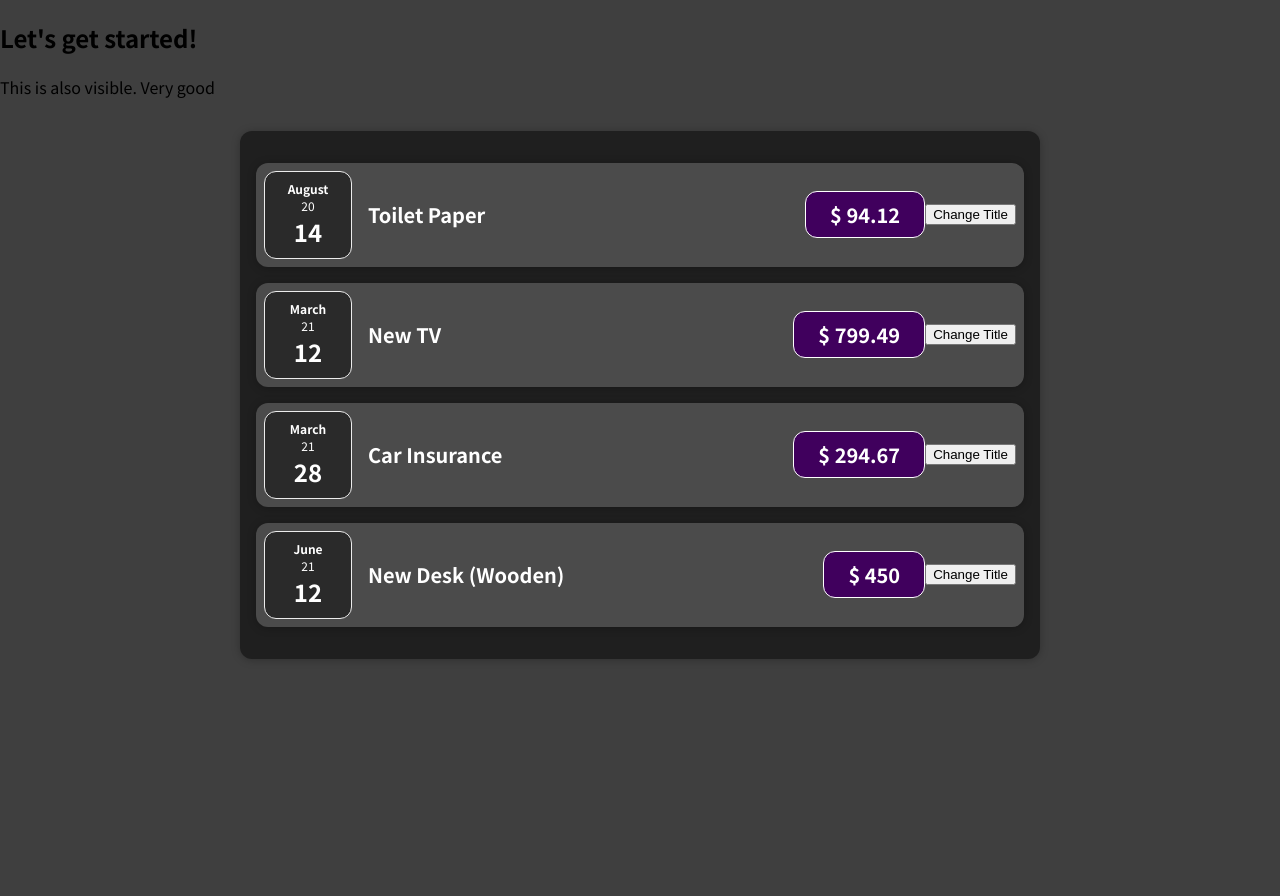
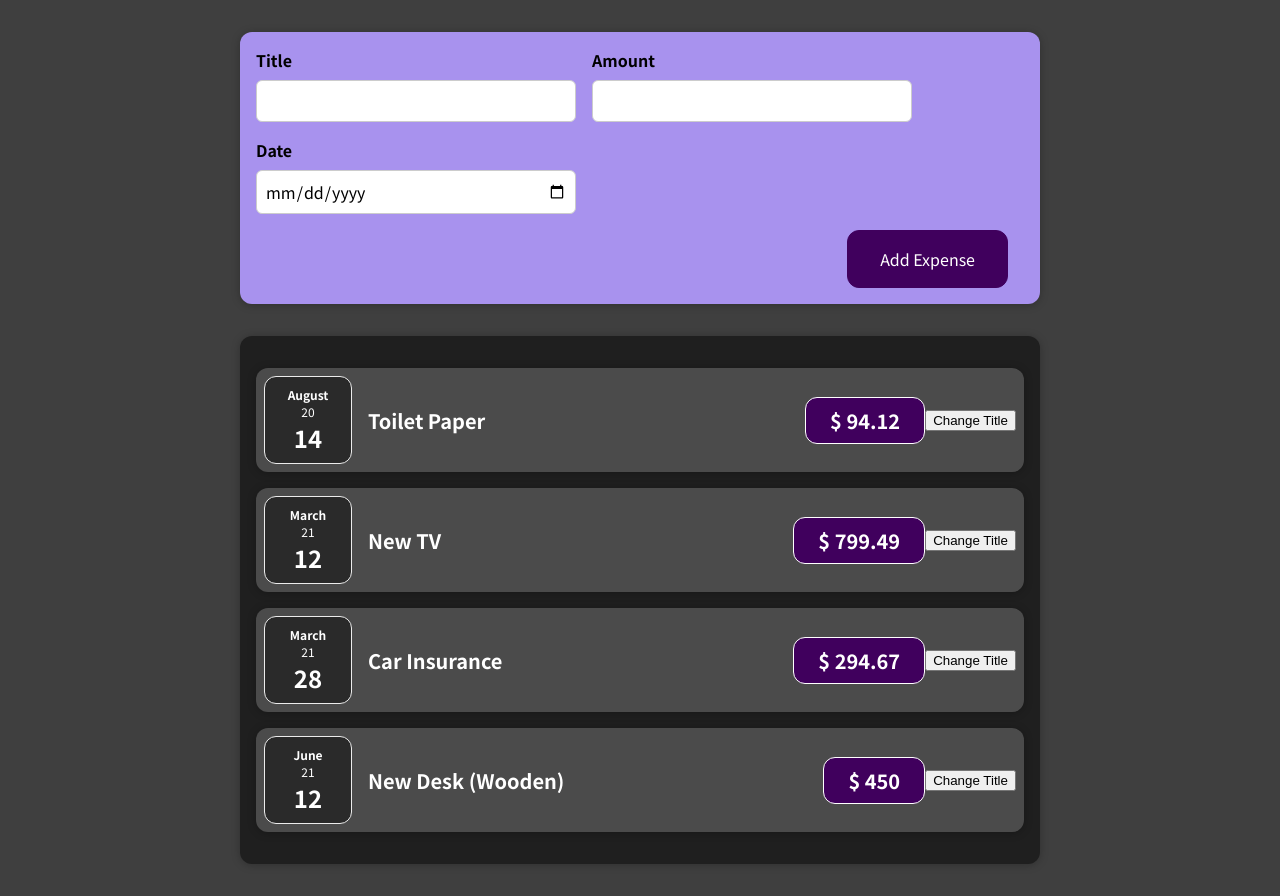
Before and after one commit to Suxrob9966/React-Complete-Guide, a React (Create React App) app: page / in a window 1280 px wide. Before the commit the page ends 800 px from the top, so only its background shows below. Built offline with nearby package versions, Linux system fonts and the light colour scheme.

Commit message:
creating input form

```diff
--- a/src/App.js
+++ b/src/App.js
@@ -1,4 +1,5 @@
 import Expenses from "./components/Expenses/Expenses";
+import NewExpense from "./components/NewExpense/NewExpense";
 import React from "react";
 
 const App = () => {
@@ -35,8 +36,7 @@
 
   return (
     <div>
-      <h2>Let's get started!</h2>
-      <p>This is also visible. Very good </p>
+      <NewExpense />
 
       {/*we pass expenses array elements as attributes into custom defined element ExpenseItem. the attribute names can be anything. But in ExpenseItem.js file we will have to access these attributes by these names. In that file these attributes will be stored as function parameter called props. We then acccess every attribute element as props[0].title for example.*/}
 
--- a/src/components/Expenses/ExpenseItem.js
+++ b/src/components/Expenses/ExpenseItem.js
@@ -8,8 +8,9 @@
 
   const clickHandler = () => {
     setTitle("Updated!");
-    console.log(title);
+    // console.log(title);
   };
+
   return (
     <Card className="expense-item">
       <ExpenseDate date={props.date} />
--- /dev/null
+++ b/src/components/NewExpense/ExpenseForm.css
@@ -0,0 +1,26 @@
+.new-expense__controls {
+  display: flex;
+  flex-wrap: wrap;
+  gap: 1rem;
+  margin-bottom: 1rem;
+  text-align: left;
+}
+
+.new-expense__control label {
+  font-weight: bold;
+  margin-bottom: 0.5rem;
+  display: block;
+}
+
+.new-expense__control input {
+  font: inherit;
+  padding: 0.5rem;
+  border-radius: 6px;
+  border: 1px solid #ccc;
+  width: 20rem;
+  max-width: 100%;
+}
+
+.new-expense__actions {
+  text-align: right;
+}
--- /dev/null
+++ b/src/components/NewExpense/ExpenseForm.js
@@ -0,0 +1,28 @@
+import React from "react";
+import "./ExpenseForm.css";
+
+const ExpenseForm = () => {
+  return (
+    <form>
+      <div className="new-expense__controls">
+        <div className="new-expense__control">
+          <label>Title</label>
+          <input type="text" />
+        </div>
+        <div className="new-expense__control">
+          <label>Amount</label>
+          <input type="number" min="0.01" step="0.01" />
+        </div>
+        <div className="new-expense__control">
+          <label>Date</label>
+          <input type="date" min="2019-01-01" max="2022-12-31" />
+        </div>
+      </div>
+      <div className="new-expense__actions">
+        <button type="submit">Add Expense</button>
+      </div>
+    </form>
+  );
+};
+
+export default ExpenseForm;
--- /dev/null
+++ b/src/components/NewExpense/NewExpense.css
@@ -0,0 +1,38 @@
+.new-expense {
+  background-color: #a892ee;
+  padding: 1rem;
+  margin: 2rem auto;
+  width: 50rem;
+  max-width: 95%;
+  border-radius: 12px;
+  text-align: center;
+  box-shadow: 0 1px 8px rgba(0, 0, 0, 0.25);
+}
+
+.new-expense button {
+  font: inherit;
+  cursor: pointer;
+  padding: 1rem 2rem;
+  border: 1px solid #40005d;
+  background-color: #40005d;
+  color: white;
+  border-radius: 12px;
+  margin-right: 1rem;
+}
+
+.new-expense button:hover,
+.new-expense button:active {
+  background-color: #510674;
+  border-color: #510674;
+}
+
+.new-expense button.alternative {
+  color: #220131;
+  border-color: transparent;
+  background-color: transparent;
+}
+
+.new-expense button.alternative:hover,
+.new-expense button.alternative:active {
+  background-color: #ddb3f8;
+}
--- /dev/null
+++ b/src/components/NewExpense/NewExpense.js
@@ -0,0 +1,13 @@
+import React from "react";
+import "./NewExpense.css";
+import ExpenseForm from "./ExpenseForm";
+
+const NewExpense = () => {
+  return (
+    <div className="new-expense">
+      <ExpenseForm />
+    </div>
+  );
+};
+
+export default NewExpense;
```
Also changed, not shown: 1 other file (tests, documents, lock files or other folders).
